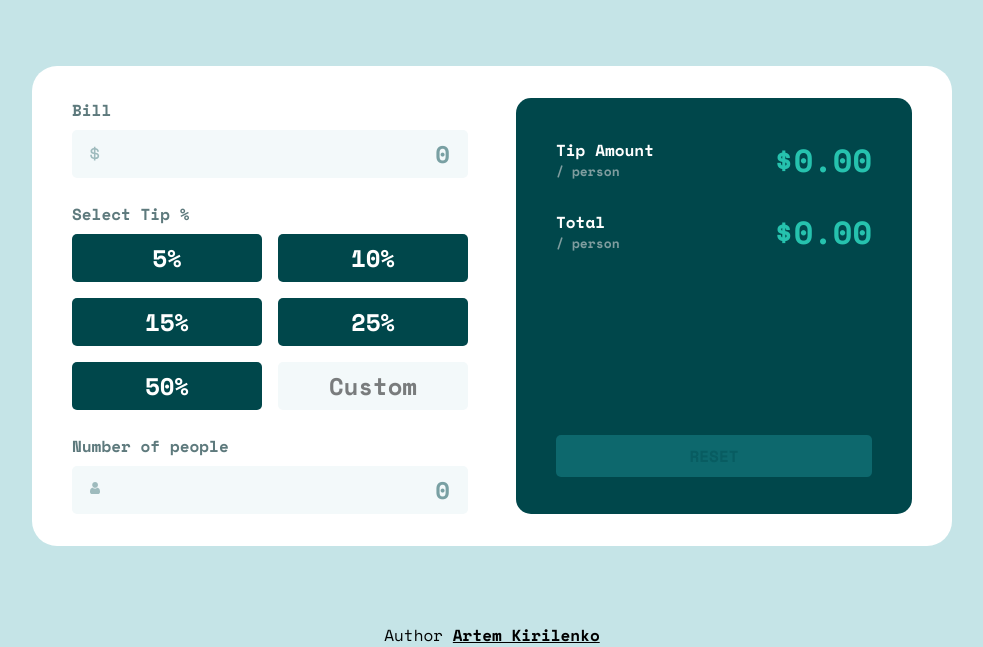
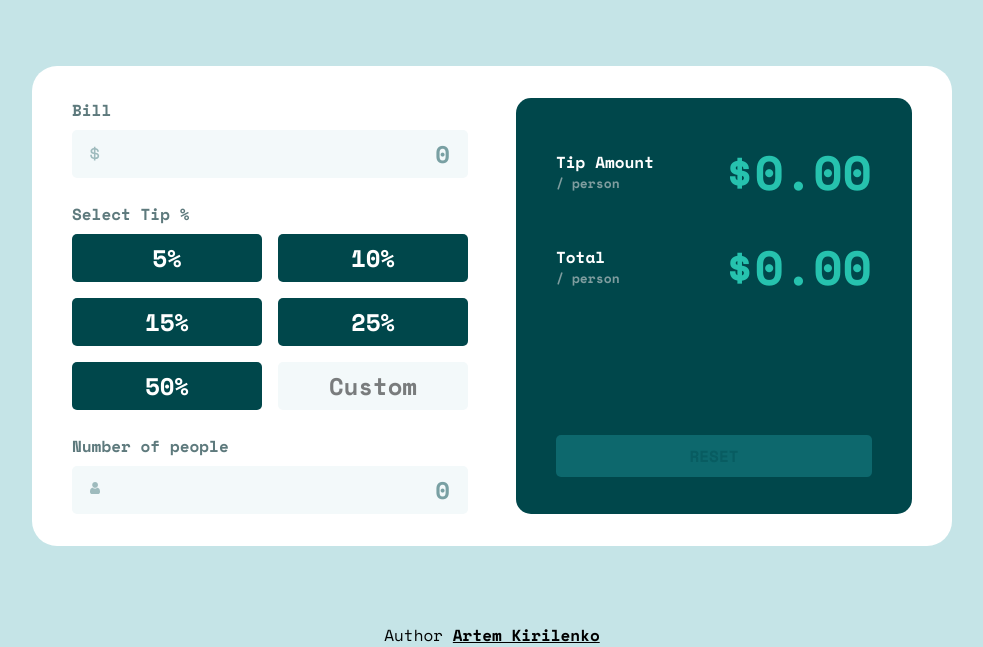
Before and after one commit to kirilenko-a/tip-calculator-app, a website built with Vite: page index.html in a window 1280 px wide. Shown: the part 153-800 px from the top of the page, without its empty margins (148-1131 px from the left). Built offline with nearby package versions, Linux system fonts and the light colour scheme.

Commit message:
style: add responive styles to utility

```diff
--- a/src/style.css
+++ b/src/style.css
@@ -121,4 +121,9 @@
   font-size: 32px;
   font-weight: 700;
   color: var(--color-green-400);
+
+  @media (min-width: 768px) {
+    font-size: 48px;
+    line-height: 71px;
+  }
 }
```
